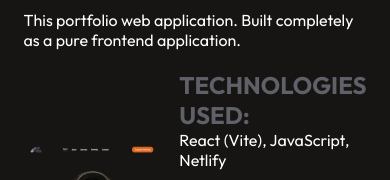
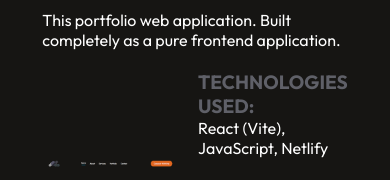
Before and after one commit to Cristoffer85/c-portfolio, a React (Vite) app: page /Pages/Portfolio/Portfolio in a window 390 px wide. Shown: the part 517-697 px from the top of the page. Built offline with nearby package versions, Linux system fonts and the light colour scheme.

Commit message:
Portfolio respinsive complete

```diff
--- a/src/Pages/Portfolio/Portfolio.css
+++ b/src/Pages/Portfolio/Portfolio.css
@@ -77,6 +77,9 @@ a:hover {
     height: auto;
     max-width: 400px;
   }
+  .content-grid h2 {
+    font-size: 1.2em;
+  }
 }
 /* ------------------------ between 769 and 1400px ------------------------ */
 @media (min-width: 769px) and (max-width: 1400px) {
```
Also changed, not shown: src/Pages/Portfolio/Portfolio.jsx (+5 -5 lines).
